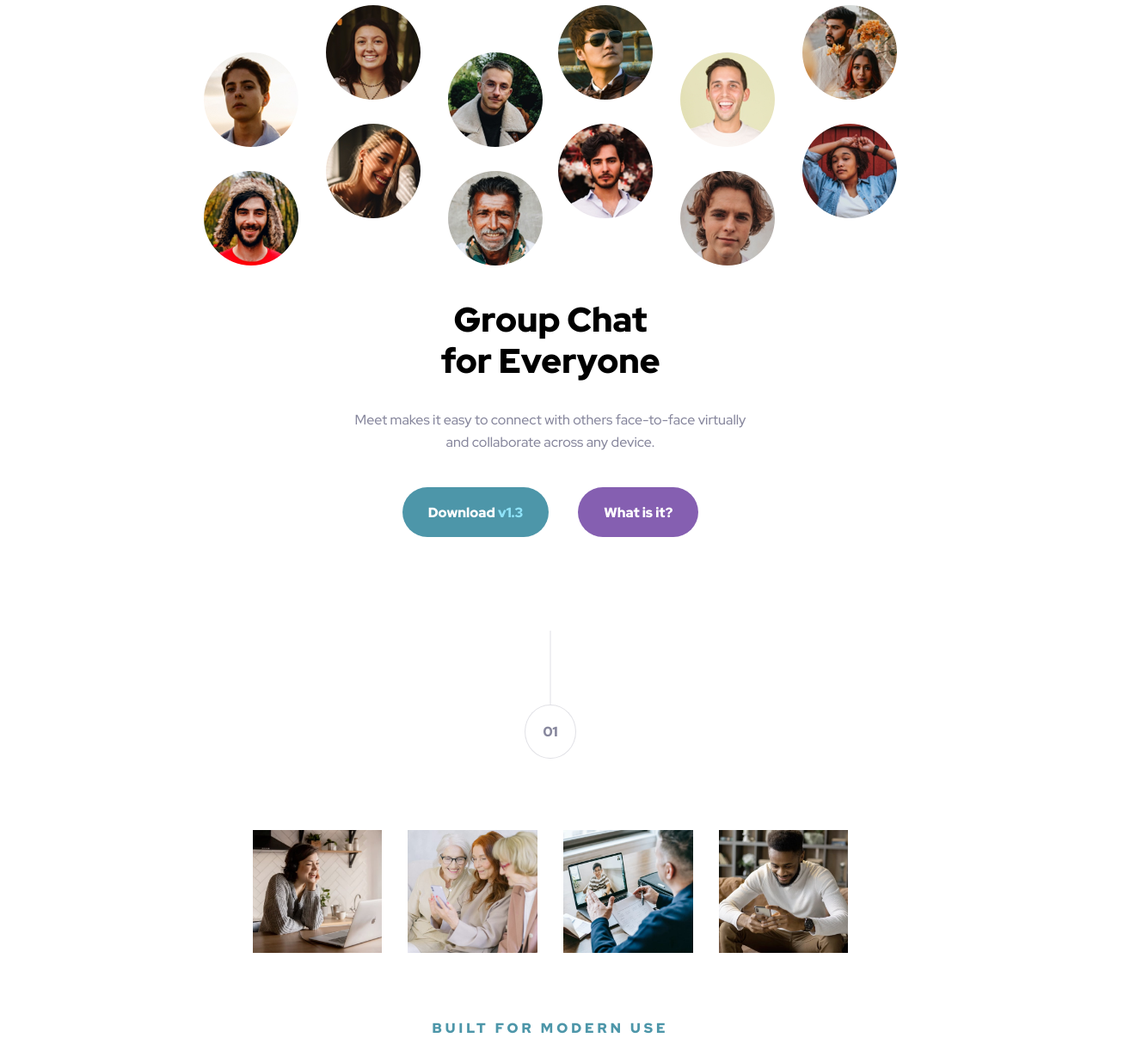
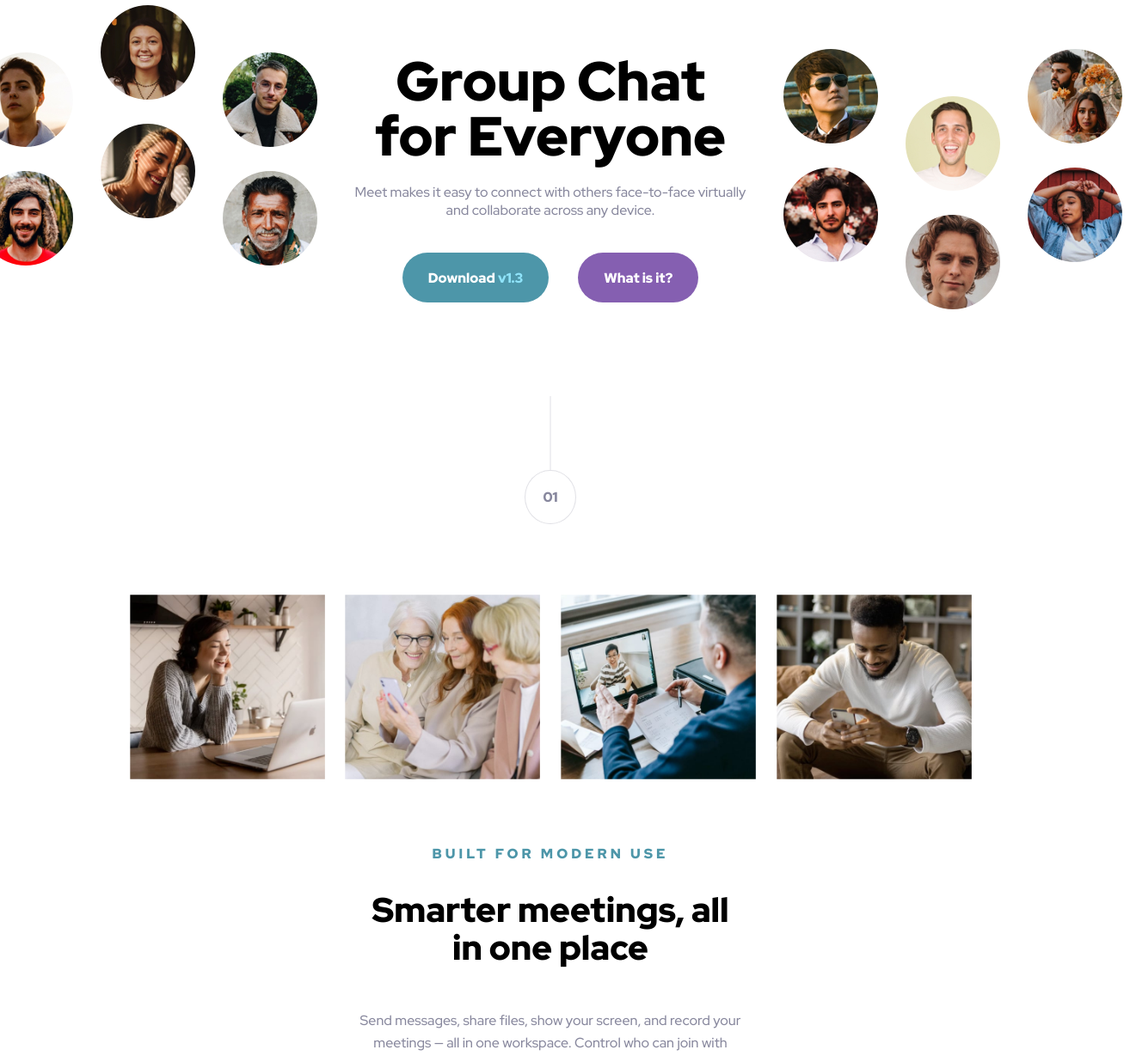
Before and after one commit to MarkoBezic/FM_LandingPage, a plain HTML site: page meet_landing_page/index.html in a window 1280 px wide. Shown: the part 111-1340 px from the top of the page at 86% size, 1314 px wide, since content can reach past the window. Drawn offline with Linux system fonts and the light colour scheme.

Commit message:
update desktop style

```diff
--- a/meet_landing_page/style.css
+++ b/meet_landing_page/style.css
@@ -1,5 +1,4 @@
 * {
-  /* border: 1px solid red; */
   margin: 0;
   padding: 0;
   font-family: "Red Hat Display", sans-serif;
@@ -262,306 +261,68 @@ footer span {
   }
 }
 
-/*
-
-* {
-  border: 1px solid red;
-  font-family: "Red Hat Display", sans-serif;
-  padding: 0px;
-  margin: 0px;
-}
-
-#logo {
-  padding-top: 40px;
-  display: flex;
-  margin: auto;
-}
-
-header {
-  display: flex;
-  flex-direction: column;
-  justify-content: center;
-}
-
-#banner {
-  display: flex;
-  align-items: center;
-  justify-content: center;
-  text-align: center;
-}
-
-img {
-  padding: 30px;
+@media (min-width: 1024px) {
+  .banner-img-left {
+    align-self: start;
   }
 
   .banner-img-right {
-  padding-top: 100px;
+    align-self: end;
+    padding-top: 60px;
   }
 
-.banner-img-left {
-  padding-top: 0;
+  .banner-text-lg {
+    display: block;
+    width: 540px;
+    align-self: end;
   }
 
-#banner-text-lg {
-  padding: 0 20px;
-  text-align: center;
-  min-height: 304px;
-  min-width: 540px;
-  max-height: 304px;
-  max-width: 540px;
+  .banner-text-lg p {
+    width: 480px;
+  }
+
+  h1 {
+    padding-top: 0;
+    font-size: 64px;
+    width: 445px;
+    line-height: 64px;
   }
 
   .banner-text {
     display: none;
   }
 
-h1 {
-  font-size: 64px;
-  padding: 20px 40px 40px;
-  width: 445px;
-  height: 128px;
-}
-
-p {
-  font-size: 18px;
-  color: #87879d;
-}
-
-#banner p {
-  padding: 20px 0;
-}
-
-#banner #buttons {
-  display: flex;
-  justify-content: center;
-  padding: 20px 0;
-}
-
-button {
-  border-radius: 32px;
-  height: 58px;
-  padding: 0 30px;
-  margin: 0 10px;
-  font-size: 16px;
-  color: white;
-  font-weight: bolder;
-  border: none;
-}
-
-.font-blue {
-  color: #8fe3f9;
-}
-
-.button-primary {
-  background-color: #4d96a9;
-}
-
-.button-primary:hover {
-  background-color: #71c0d4;
-}
-
-.button-secondary {
-  background-color: rgb(133, 95, 177);
-}
-
-.button-secondary:hover {
-  background-color: #b18bdd;
-}
-
-.section-number {
-  transform: translateY(32px);
-  display: flex;
-  flex-direction: column;
-}
-
-.line {
-  border: rgb(135, 135, 157, 0.13) solid 0.5px;
-  width: 0;
-  height: 84px;
+  .container-main-img {
+    justify-content: space-between;
     margin: auto;
   }
 
-.circle {
-  background-color: white;
-  margin: auto;
-  border: rgb(135, 135, 157, 0.25) solid 1px;
-  border-radius: 50%;
-  padding: 20px;
-  font-size: 16px;
-  font-weight: bold;
-  text-align: center;
+  .main-img {
+    transform: scale(1.5);
+    margin: 35px;
   }
-
-main {
-  display: flex;
-  flex-direction: column;
-  justify-content: center;
-  padding-top: 50px;
-}
-
-.container-main-img {
-  display: flex;
-  justify-content: center;
-  padding: 100px 0 0;
-}
-
-.main-img {
-  max-height: 242px;
-  max-width: 255px;
-  padding: 15px;
-}
-
-.box-2 {
-  display: flex;
-  flex-direction: column;
-  margin: auto;
-  width: 540px;
-  justify-items: center;
-  text-align: center;
-}
-
-.box-2 h2 {
-  padding: 20px;
-}
-
   .main-description {
-  padding: 20px 10px;
-}
-
-.overline {
-  color: #4d96a9;
-  text-transform: uppercase;
-  margin: auto;
-  padding: 40px 0 0px;
-  font-size: 16px;
-  letter-spacing: 4px;
-  line-height: 26px;
-  font-weight: bold;
-}
-
-h2 {
-  font-size: 40px;
-  line-height: 44px;
-  padding: 0 50px;
-}
-
-footer {
-  background-image: url(/meet_landing_page/assets/desktop/image-footer.jpg);
+    max-width: 460px;
   }
 
   .overlay {
-  display: flex;
-  align-items: center;
-  background-color: rgb(77, 150, 168, 0.85);
+    flex-direction: row;
     height: 308px;
     justify-content: space-around;
   }
 
-footer p {
-  color: white;
+  .overlay h2 {
+    padding: 0px;
+    margin-left: 50px;
+    text-align: left;
+  }
+
+  .overlay p {
+    text-align: left;
     width: 350px;
   }
 
-footer h2 {
-  color: white;
-  width: 350px;
-}
-
-footer span {
-  color: #d9b8ff;
-}
-
-@media (max-width: 768px) {
-  * {
-    border: 1px solid green;
-  }
-
-  #logo {
-    padding-bottom: 40px;
-  }
-
-  .banner-text-lg {
-    display: none;
-  }
-
-  .banner-img-right {
-    padding: 0;
-  }
-
-  .banner-text {
-    display: flex;
-    margin: auto;
-    flex-direction: column;
-    padding: 0 20px;
-    text-align: center;
-    min-height: 304px;
-    min-width: 540px;
-    max-height: 304px;
-    max-width: 540px;
-  }
-
-  .banner-text p {
-    padding: 20px 0;
-  }
-
-  .container-main-img {
-    transform: scale(0.62);
-    padding: 50px 0 0;
-  }
-
-  .overline {
-    padding: 0;
-  }
-
-  .overlay {
-    flex-direction: column;
-    height: 428px;
-    text-align: center;
-  }
-
-  .overlay h2 {
-    padding: 60px 0 0;
-  }
-
-  .overlay p {
-    width: 573px;
-  }
-
-  footer {
-    background: url(/meet_landing_page/assets/desktop/image-footer.jpg)
-      no-repeat center;
-    background-size: cover;
-  }
-
-  @media (max-width: 600px) {
-    * {
-      border: solid 1px pink;
-    }
-
-    .banner-img-left,
-    .banner-img-right {
-      width: auto;
-      max-height: 180px;
-    }
-
-    h1 {
-      width: auto;
-      height: auto;
-    }
-
-    .banner-text {
-      display: flex;
-      margin: auto;
-      flex-direction: column;
-      padding: 0;
-      text-align: center;
-      height: auto;
-      width: auto;
-      min-width: none;
-      min-height: none;
-      max-width: none;
-      max-height: none;
+  .overlay button {
+    margin-right: 50px;
   }
 }
-}
-*/
```
Lines whose indentation alone changed are shown as unchanged.
